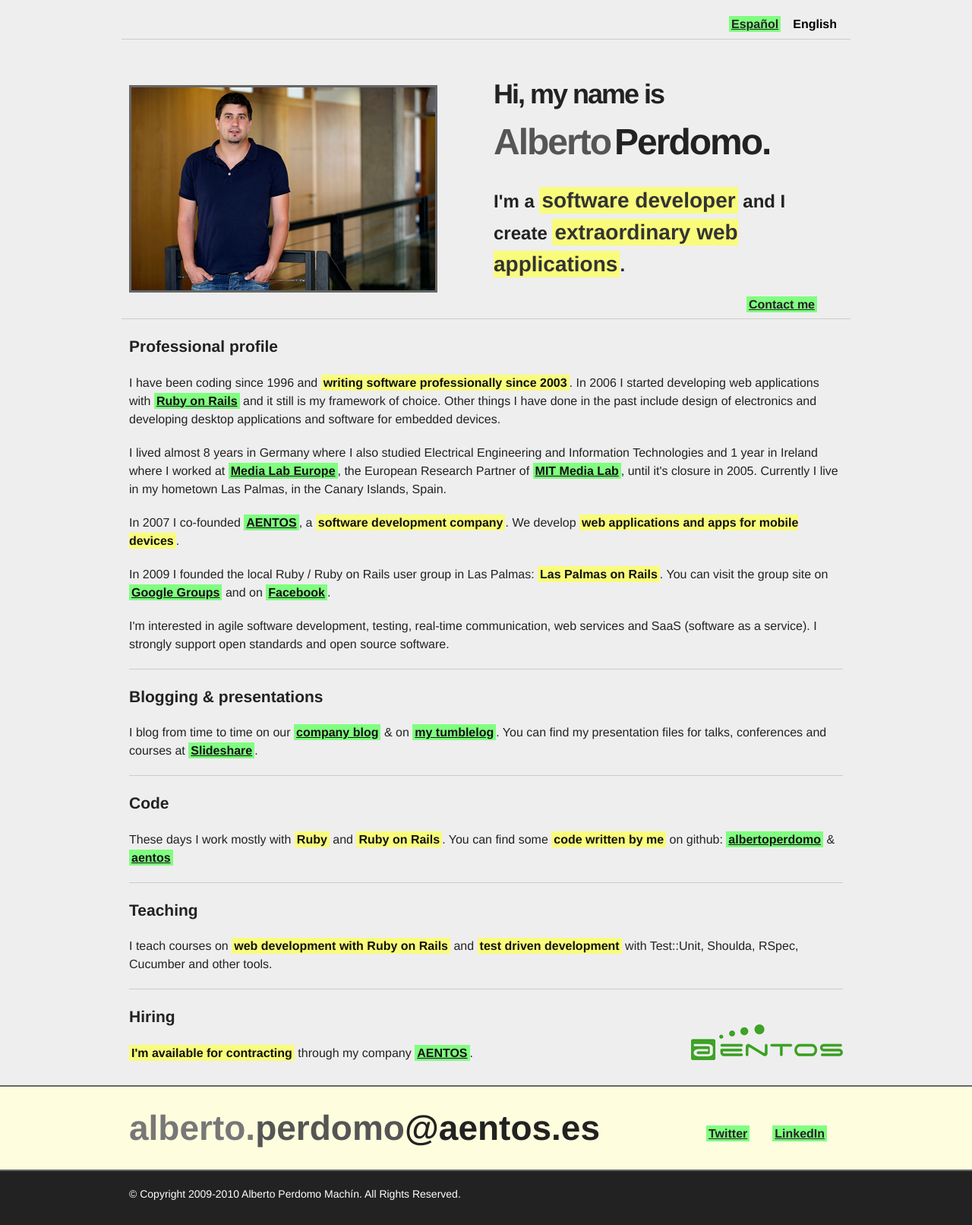
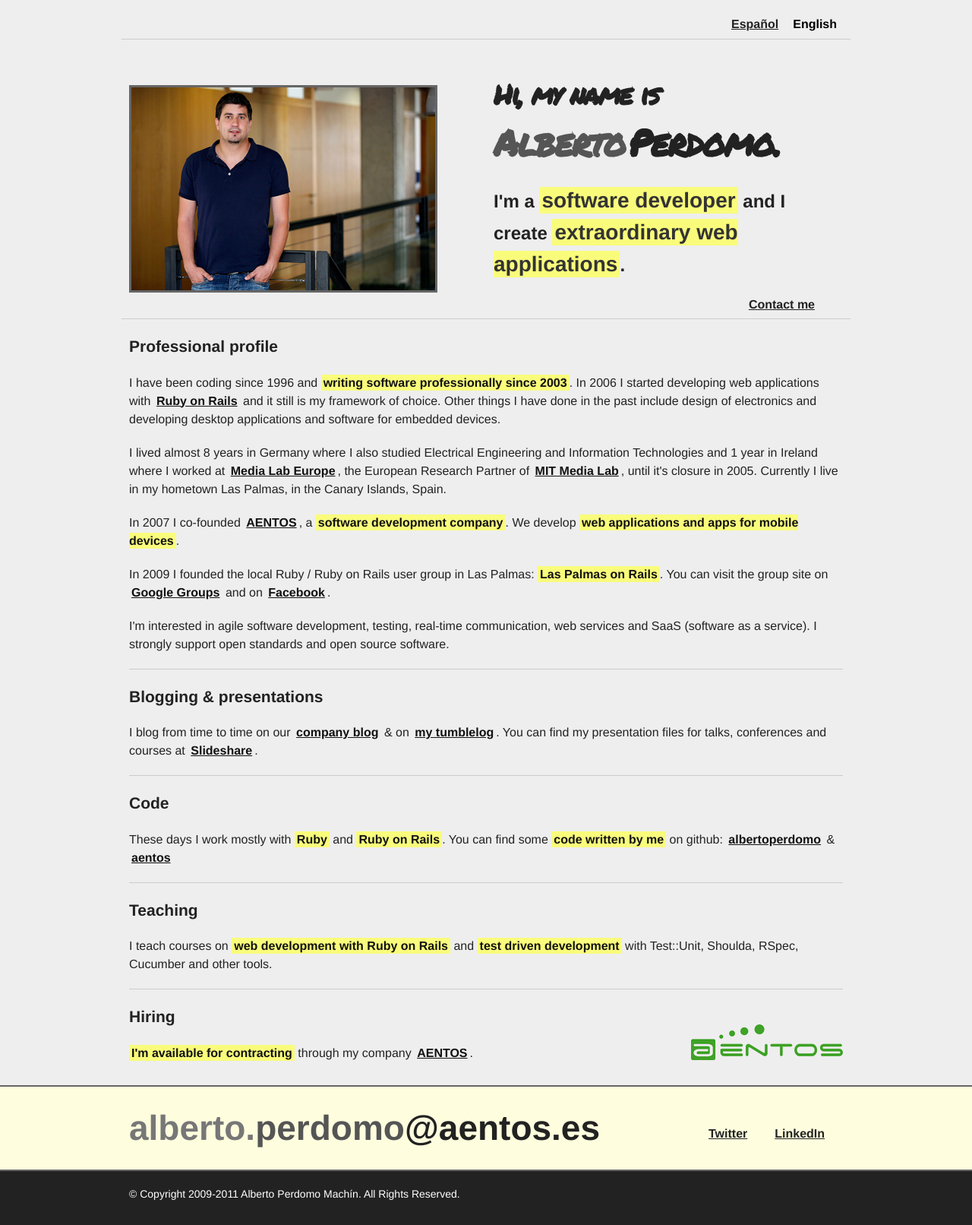
Before and after one commit to albertoperdomo/albertoperdomo.github.com, a plain HTML site: page index.html in a window 1280 px wide. Shown: the whole page at 76% size. Drawn offline with Linux system fonts and the light colour scheme.

Commit message:
Using webfont 'Permanent Marker' for headline. Removed green background from links.

```diff
--- a/css/home.css
+++ b/css/home.css
@@ -9,6 +9,7 @@
   font-weight: bold;
   letter-spacing: -2px;
   margin-top: -15px;
+  font-family: 'Permanent Marker','Helvetica Neue',Arial,'Liberation Sans',FreeSans,sans-serif;
 }
 
 h1 span#alberto {
@@ -41,7 +42,7 @@
 a {
   color: #111111;
   padding: 2px 3px;
-  background-color: #80FE80;
+/*  background-color: #80FE80;*/
   text-decoration: underline;
   font-weight: bold;
 }
--- a/index.html
+++ b/index.html
@@ -13,6 +13,7 @@
   <LINK rel="stylesheet" href="css/text.css" />
   <LINK rel="stylesheet" href="css/960.css" />
   <LINK rel="stylesheet" href="css/home.css" />
+  <link href='http://fonts.googleapis.com/css?family=Permanent+Marker' rel='stylesheet' type='text/css'>
   </HEAD>
   <BODY>
 
@@ -100,7 +101,7 @@
 <div id="footer">
   <div class="container_12">
       <div class="grid_8">
-        <p>&copy; Copyright 2009-2010 Alberto Perdomo Machín. All Rights Reserved.</p>
+        <p>&copy; Copyright 2009-2011 Alberto Perdomo Machín. All Rights Reserved.</p>
       </div>
       <div class="clear"></div>
   </div>
```
Also changed, not shown: index_es.html (+2 -1 lines).
